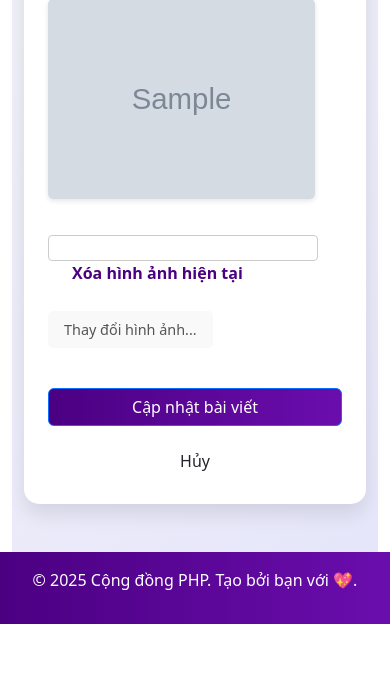
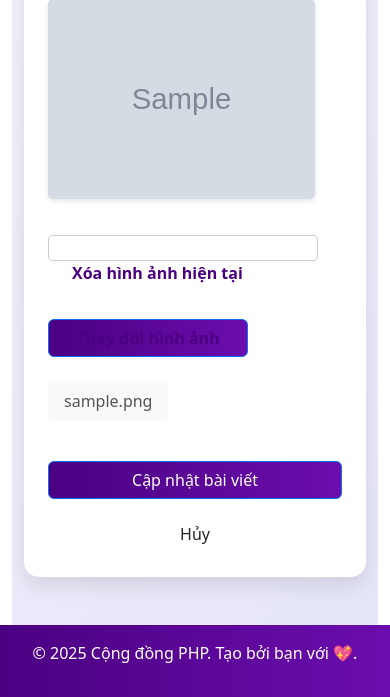
Before and after one commit to banh251o/doanphp, a PHP site: page /doanphp/edit_post.php?id=1 in a window 390 px wide. Shown: the part 1132-1829 px from the top of the page. Before the commit the page ends 1756 px from the top, so only its background shows below. Run offline with PHP 8.4, Linux system fonts and the light colour scheme; the visitor is signed in with stand-in values (Sample User, id 1); tables that the repository leaves empty or names only in its code hold one stand-in row (values such as "Sample post"); grey boxes marked "Sample" are stand-in pictures.

Commit message:
vẫn fix

```diff
--- a/css/style.css
+++ b/css/style.css
@@ -2378,3 +2378,59 @@ body {
         max-width: 200px;
     }
 }
+/* Custom File Upload */
+.custom-file-upload {
+    display: flex;
+    align-items: center;
+    gap: 1rem;
+    margin-top: 1rem;
+}
+
+.btn-change-image {
+    background: linear-gradient(90deg, #4b0082, #6a0dad);
+    color: white;
+    padding: 0.5rem 1rem;
+    border-radius: 5px;
+    cursor: pointer;
+    transition: background 0.3s ease, transform 0.2s ease;
+}
+
+.btn-change-image:hover {
+    background: linear-gradient(90deg, #6a0dad, #4b0082);
+    transform: translateY(-2px);
+}
+
+.file-name {
+    font-size: 1rem;
+    color: #555;
+}
+
+/* Current Image */
+.current-image {
+    margin-bottom: 1rem;
+}
+
+.preview-img {
+    max-width: 200px;
+    height: auto;
+    border-radius: 10px;
+    box-shadow: 0 2px 5px rgba(0, 0, 0, 0.1);
+}
+
+/* Responsive */
+@media (max-width: 768px) {
+    .custom-file-upload {
+        flex-direction: column;
+        align-items: flex-start;
+    }
+
+    .btn-change-image {
+        width: 100%;
+        max-width: 200px;
+        text-align: center;
+    }
+
+    .preview-img {
+        max-width: 150px;
+    }
+}
--- a/edit_post.php
+++ b/edit_post.php
@@ -57,6 +57,13 @@ if ($_SERVER['REQUEST_METHOD'] == 'POST') {
 
         // Xử lý upload hình ảnh mới
         if (isset($_FILES['image']) && $_FILES['image']['error'] == 0) {
+            $allowed_types = ['image/jpeg', 'image/png'];
+            if (!in_array($_FILES['image']['type'], $allowed_types)) {
+                echo '<div class="alert alert-danger alert-dismissible fade show" role="alert">
+                        Chỉ hỗ trợ định dạng JPG hoặc PNG.
+                        <button type="button" class="btn-close" data-bs-dismiss="alert" aria-label="Close"></button>
+                      </div>';
+            } else {
                 $max_file_size = 2 * 1024 * 1024; // 2MB
                 if ($_FILES['image']['size'] > $max_file_size) {
                     echo '<div class="alert alert-danger alert-dismissible fade show" role="alert">
@@ -68,7 +75,7 @@ if ($_SERVER['REQUEST_METHOD'] == 'POST') {
                     if (!file_exists($target_dir)) {
                         mkdir($target_dir, 0777, true);
                     }
-                $target_file = $target_dir . basename($_FILES["image"]["name"]);
+                    $target_file = $target_dir . time() . '_' . basename($_FILES["image"]["name"]); // Thêm timestamp để tránh trùng tên
                     if (move_uploaded_file($_FILES["image"]["tmp_name"], $target_file)) {
                         if ($image && file_exists($image)) {
                             unlink($image);
@@ -79,6 +86,7 @@ if ($_SERVER['REQUEST_METHOD'] == 'POST') {
                                 Lỗi khi upload hình ảnh. Vui lòng thử lại.
                                 <button type="button" class="btn-close" data-bs-dismiss="alert" aria-label="Close"></button>
                               </div>';
+                    }
                 }
             }
         }
@@ -132,8 +140,9 @@ if ($_SERVER['REQUEST_METHOD'] == 'POST') {
                         </div>
                     <?php endif; ?>
                     <div class="custom-file-upload">
-                        <input type="file" id="image" name="image" class="form-control-file" accept="image/*">
-                        <span class="file-name"><?php echo $post['image'] ? 'Thay đổi hình ảnh...' : 'Chưa chọn file...'; ?></span>
+                        <label for="image" class="btn btn-primary btn-change-image">Thay đổi hình ảnh</label>
+                        <input type="file" id="image" name="image" accept="image/*" style="display: none;">
+                        <span class="file-name"><?php echo $post['image'] ? basename($post['image']) : 'Chưa chọn file...'; ?></span>
                     </div>
                 </div>
                 <div class="form-buttons">
@@ -146,15 +155,32 @@ if ($_SERVER['REQUEST_METHOD'] == 'POST') {
 </section>
 
 <script>
-// Preview hình ảnh
+// Xử lý khi chọn file hình ảnh
 document.getElementById('image').addEventListener('change', function(e) {
     const fileName = e.target.files.length > 0 ? e.target.files[0].name : 'Chưa chọn file...';
     document.querySelector('.file-name').textContent = fileName;
 
     const previewImg = document.getElementById('image-preview');
-    if (e.target.files.length > 0 && previewImg) {
+    if (e.target.files.length > 0) {
         const file = e.target.files[0];
-        previewImg.src = URL.createObjectURL(file);
+        const reader = new FileReader();
+        reader.onload = function(event) {
+            if (previewImg) {
+                previewImg.src = event.target.result;
+            } else {
+                // Nếu không có hình ảnh hiện tại, tạo thẻ img mới
+                const img = document.createElement('img');
+                img.id = 'image-preview';
+                img.className = 'preview-img';
+                img.src = event.target.result;
+                document.querySelector('.current-image')?.remove(); // Xóa hình ảnh cũ nếu có
+                const currentImageDiv = document.createElement('div');
+                currentImageDiv.className = 'current-image';
+                currentImageDiv.appendChild(img);
+                document.querySelector('.form-group').insertBefore(currentImageDiv, document.querySelector('.form-check') || document.querySelector('.custom-file-upload'));
+            }
+        };
+        reader.readAsDataURL(file);
     }
 });
 </script>
```
Also changed, not shown: uploads/posts/1744587623_images.jpg (renamed from uploads/images.jpg). Lines whose indentation alone changed are shown as unchanged.
